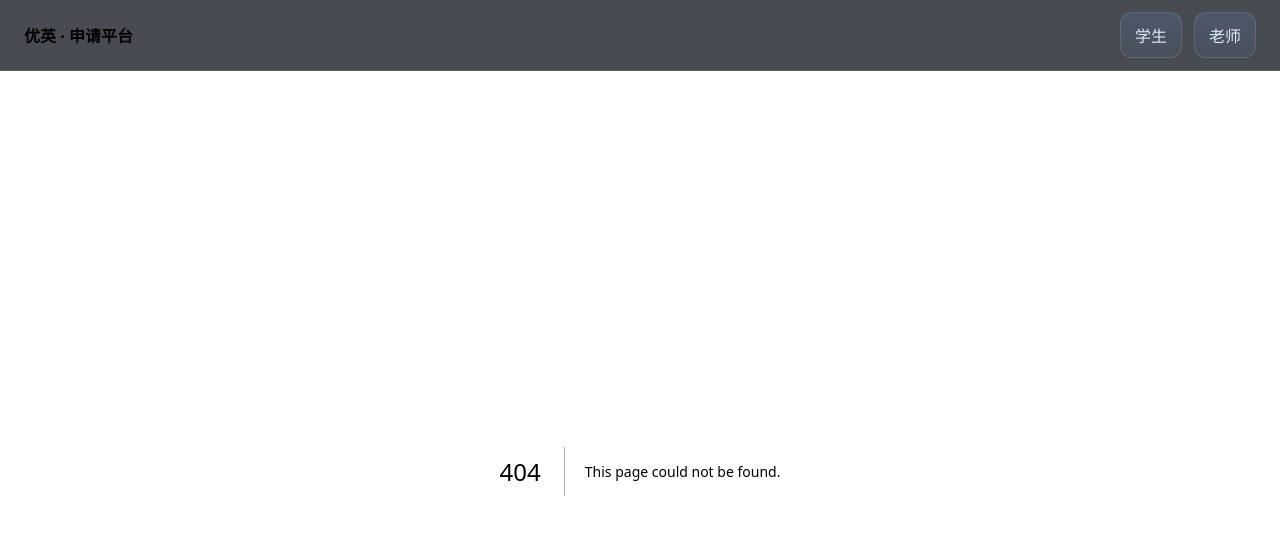
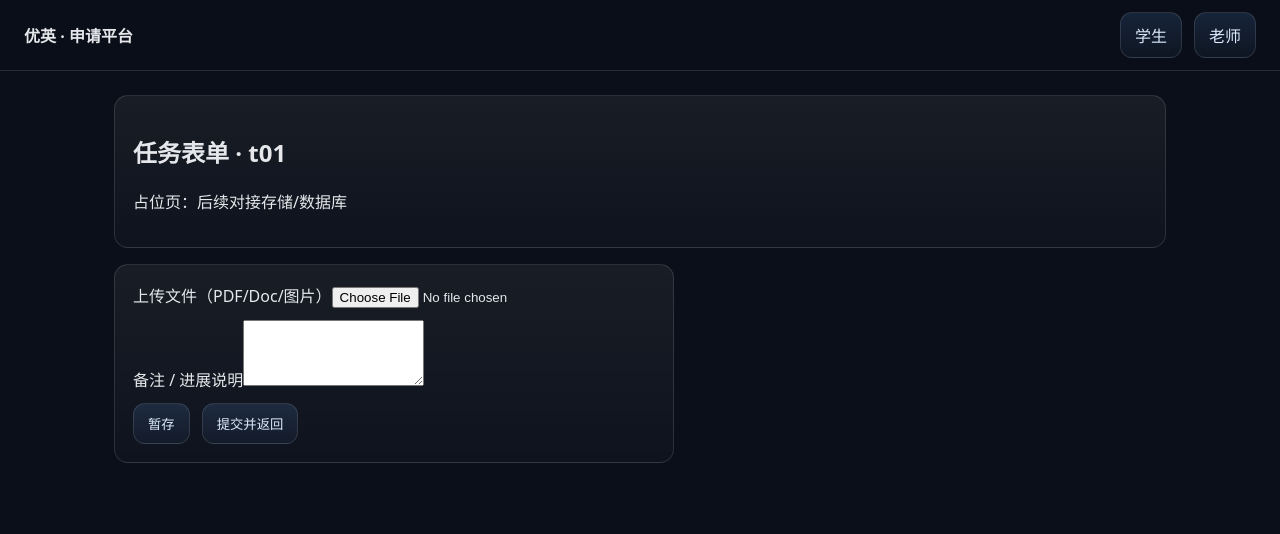
Before and after one commit to wangxiaoyan2088-spec/starpath, a Next.js app: page /student/tasks/t01 in a window 1280 px wide. Before the commit this address had no page. Shown: the top 534 px of the page. Built offline with nearby package versions, Linux system fonts and the light colour scheme.

Commit message:
Create page.tsx

```diff
--- /dev/null
+++ b/app/student/tasks/[id]/page.tsx
@@ -0,0 +1,44 @@
+'use client';
+
+import { useParams, useRouter } from 'next/navigation';
+import { useState } from 'react';
+
+export default function TaskForm(){
+  const { id } = useParams<{id:string}>();
+  const router = useRouter();
+  const [note, setNote] = useState('');
+  const [fileName, setFileName] = useState<string|undefined>();
+
+  return (
+    <main className="container">
+      <div className="card" style={{marginBottom:16}}>
+        <h2>任务表单 · {id}</h2>
+        <p className="badge">占位页：后续对接存储/数据库</p>
+      </div>
+
+      <div className="card" style={{display:'grid', gap:12, maxWidth:560}}>
+        <label>上传文件（PDF/Doc/图片）
+          <input className="input" type="file" onChange={(e)=>{
+            const f = e.target.files?.[0];
+            setFileName(f ? f.name : undefined);
+          }} />
+        </label>
+
+        {fileName && <p>已选择：{fileName}</p>}
+
+        <label>备注 / 进展说明
+          <textarea className="input" rows={4} value={note} onChange={e=>setNote(e.target.value)} />
+        </label>
+
+        <div style={{display:'flex', gap:12}}>
+          <button className="btn" onClick={()=>{ alert('已暂存（示例，未真正保存）'); }}>
+            暂存
+          </button>
+          <button className="btn" onClick={()=>{ alert('模拟提交成功'); router.push('/student'); }}>
+            提交并返回
+          </button>
+        </div>
+      </div>
+    </main>
+  );
+}
```
